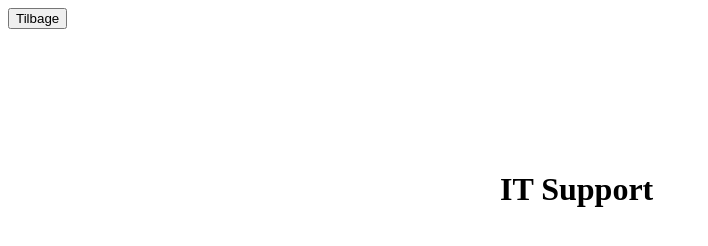
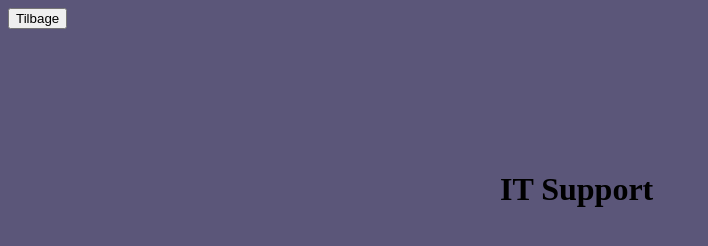
Before and after one commit to school-stuff13/Projekt-Uge, a plain HTML site: page 6klasse.html in a window 1280 px wide. Shown: the whole page, without its empty margins (0-708 px from the left). Drawn offline with Linux system fonts and the light colour scheme.

Commit message:
Changed style.css

```diff
--- a/style.css
+++ b/style.css
@@ -3,3 +3,7 @@ h1 {
     left: 500px;
     top: 150px;
 }
+
+body {
+    background-color: rgba(8, 1, 53, 0.664);
+}
```
